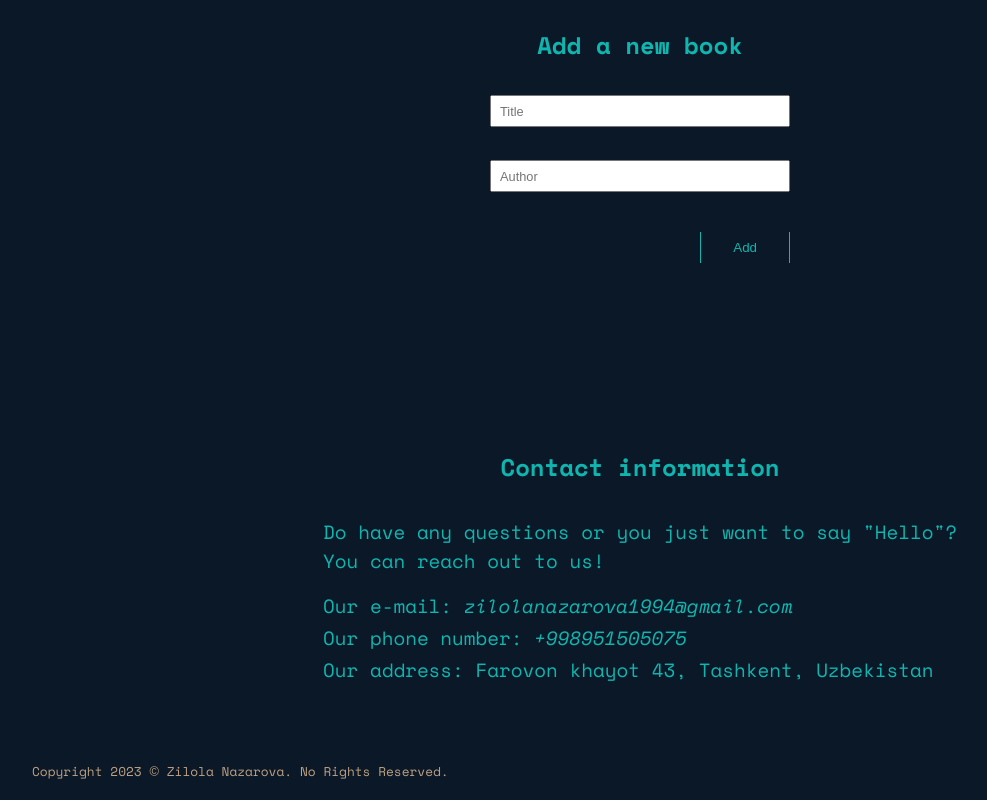
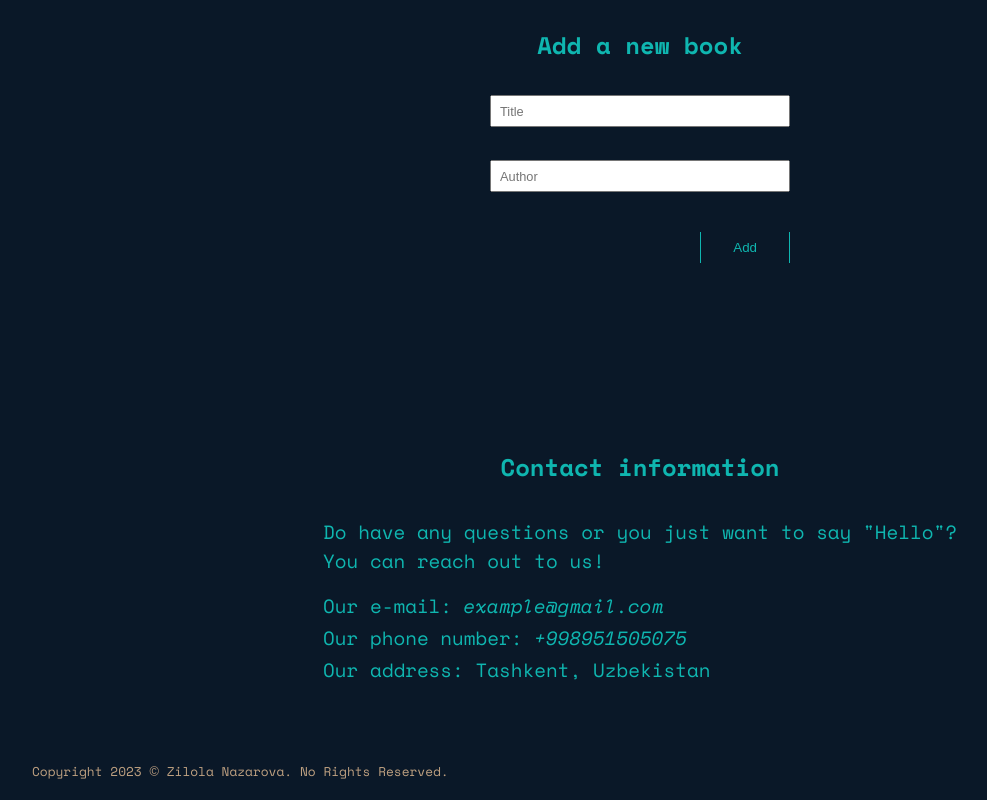
Before and after one commit to Zilola-Nazarova/awesome-books-es6, a website: page index.html in a window 1280 px wide. Shown: the part 907-1707 px from the top of the page, without its empty margins (0-987 px from the left). Drawn offline with nearby package versions, Linux system fonts and the light colour scheme.

Commit message:
Update index.html

```diff
--- a/index.html
+++ b/index.html
@@ -56,9 +56,9 @@
         Do have any questions or you just want to say "Hello"?<br>
         You can reach out to us!<br>
         <ul id="contact-information">
-          <li>Our e-mail: <a href = "mailto:zilolanazarova1994@gmail.com">zilolanazarova1994@gmail.com</a></li>
-          <li>Our phone number: <a href="tel:+998951505075">+998951505075</a></li>
-          <li>Our address: Farovon khayot 43, Tashkent, Uzbekistan</li>
+          <li>Our e-mail: <a href = "mailto:example@gmail.com">example@gmail.com</a></li>
+          <li>Our phone number: <a href="tel:+000000000000">+998951505075</a></li>
+          <li>Our address: Tashkent, Uzbekistan</li>
         </ul>
       </address>
     </section>
```
